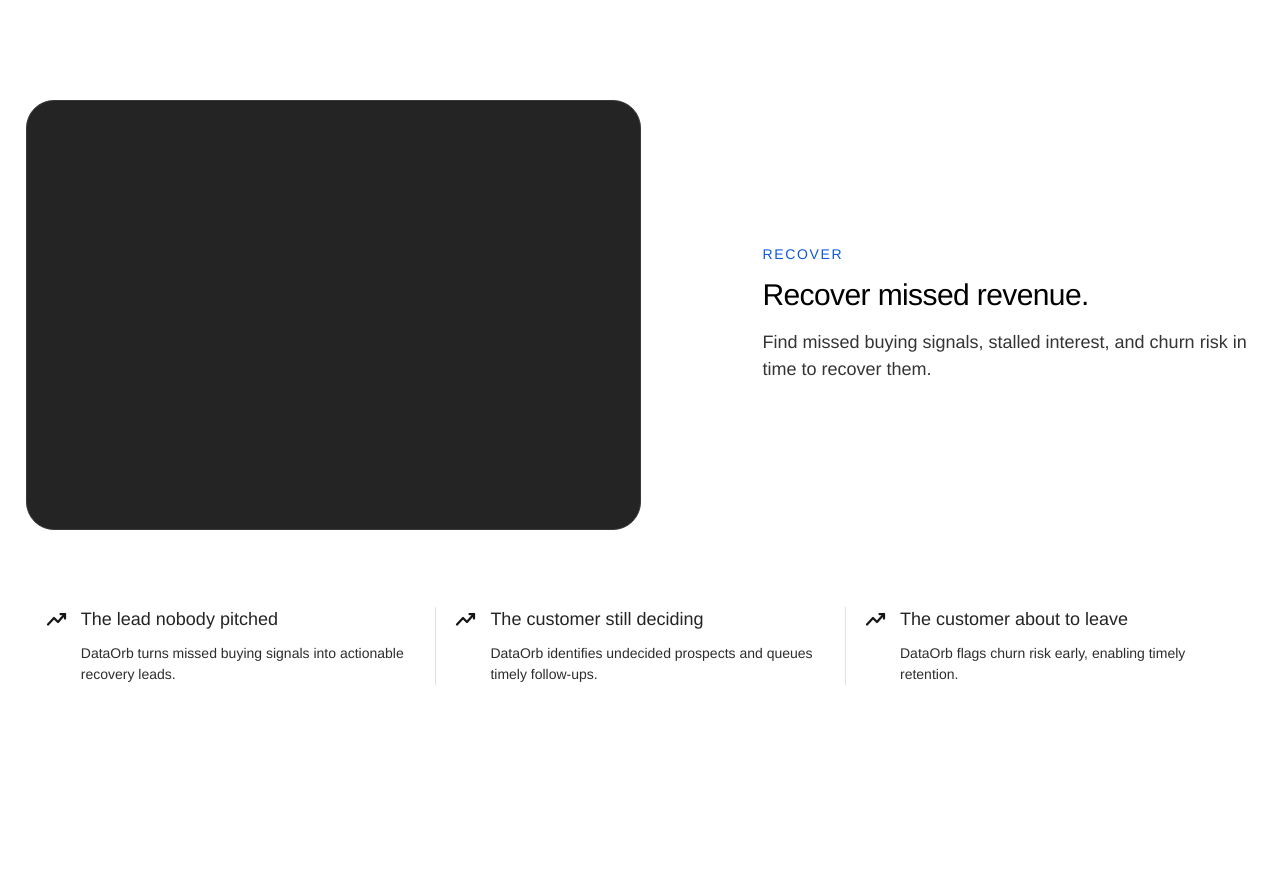
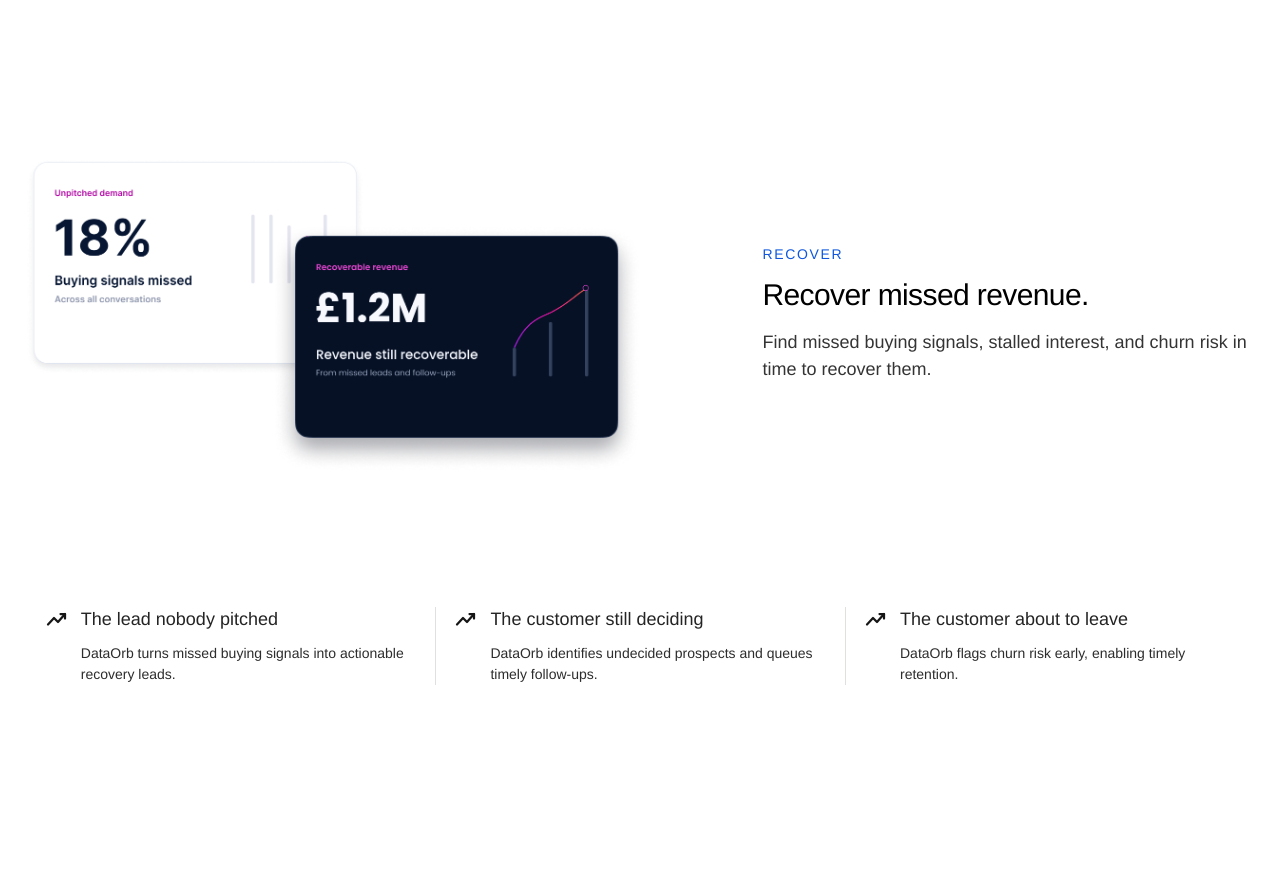
Before and after one commit to Umesh0014/DO-website, a Next.js app: page /revenue-intelligence in a window 1280 px wide. Shown: the part 802-1689 px from the top of the page. Built offline with nearby package versions, Linux system fonts and the light colour scheme; a web font is replaced by a local one.

Commit message:
Add revenue recovery section graphic

```diff
--- a/app/components/IntelligenceLandingPage.tsx
+++ b/app/components/IntelligenceLandingPage.tsx
@@ -492,6 +492,13 @@ function IntelligenceSections({
     <>
       {sections.map((section, sectionIndex) => {
         const isReverse = sectionIndex === 1;
+        const sectionImage =
+          page === "revenue" && sectionIndex === 0
+            ? {
+                alt: "Recoverable revenue and unpitched demand analytics",
+                src: "/revenue-recover-graphic.png",
+              }
+            : null;
         const headingId = `${page}-${section.eyebrow.toLowerCase()}-heading`;
 
         return (
@@ -502,7 +509,14 @@ function IntelligenceSections({
           >
             <div className="standard-inner">
               <div className={`standard-top revenue-top${isReverse ? " revenue-top-reverse" : ""}`}>
-                <div className="standard-visual revenue-blank-visual" aria-hidden="true" />
+                <div
+                  aria-hidden={sectionImage ? undefined : true}
+                  className={`standard-visual revenue-blank-visual${sectionImage ? " revenue-section-visual" : ""}`}
+                >
+                  {sectionImage ? (
+                    <img alt={sectionImage.alt} src={sectionImage.src} />
+                  ) : null}
+                </div>
 
                 <div className="standard-copy revenue-copy">
                   <span className="standard-eyebrow">{section.eyebrow}</span>
--- a/app/globals.css
+++ b/app/globals.css
@@ -1453,6 +1453,22 @@ a {
   border: 1px solid #3a3a3a;
   border-radius: 28px;
   background: #242424;
+}
+
+.revenue-section-visual {
+  min-height: 0;
+  border: 0;
+  border-radius: 0;
+  background: transparent;
+}
+
+.revenue-section-visual img {
+  display: block;
+  width: 100%;
+  max-width: none;
+  height: auto;
+  margin: 0;
+  object-fit: contain;
 }
 
 .revenue-copy {
```
Also changed, not shown: public/revenue-recover-graphic.png (added).
